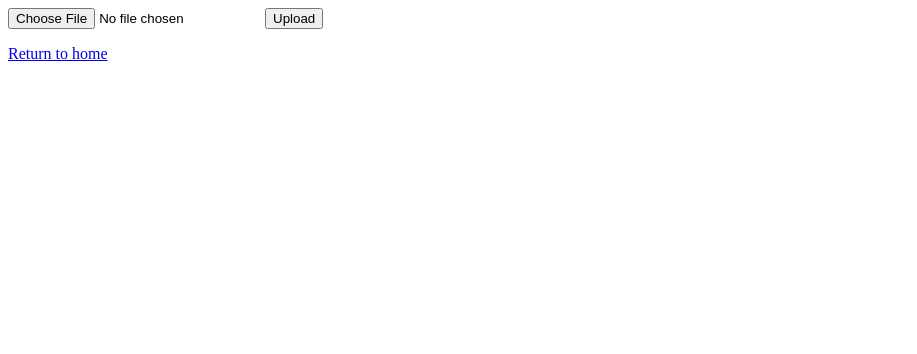
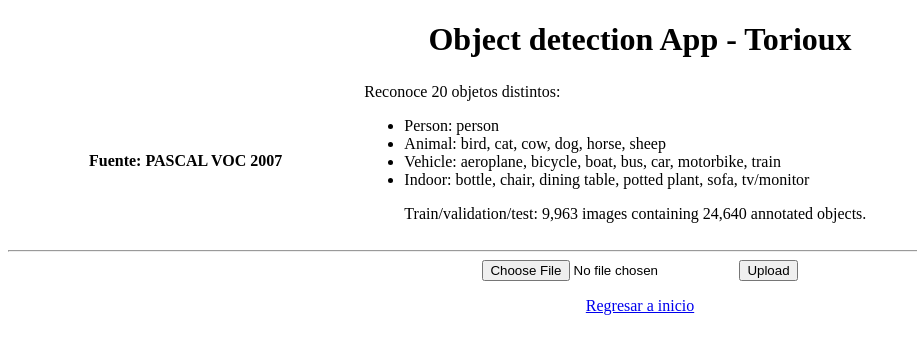
Before and after one commit to jwilliamn/objectdetection, a Django app: page /uploads/simple/ in a window 1280 px wide. Shown: the top 354 px of the page, without its empty margins (0-917 px from the left). Run offline with Django 3.2, Linux system fonts and the light colour scheme; parts of the project's set-up code (start-up, migrations or seed data) failed here and were passed over.

Commit message:
object detection - front end with django almost finished

```diff
--- a/appT/uploads/core/templates/core/simple_upload.html
+++ b/appT/uploads/core/templates/core/simple_upload.html
@@ -3,16 +3,17 @@
 {% load static %}
 
 {% block content %}
-  <form method="post" enctype="multipart/form-data">
+<hr>
+  <form align="center" method="post" enctype="multipart/form-data">
     {% csrf_token %}
     <input type="file" name="myfile">
     <button type="submit">Upload</button>
   </form>
 
   {% if uploaded_file_url %}
-    <p>File uploaded at: <a href="{{ uploaded_file_url }}">{{ uploaded_file_url }}</a></p>
+    <p align="center">File uploaded at: <a href="{{ uploaded_file_url }}">{{ uploaded_file_url }}</a></p>
 
   {% endif %}
 
-  <p><a href="{% url 'home' %}">Return to home</a></p>
+  <p align="center"><a href="{% url 'home' %}">Regresar a inicio</a></p>
 {% endblock %}
--- a/appT/uploads/core/views.py
+++ b/appT/uploads/core/views.py
@@ -44,11 +44,17 @@ def simple_upload(request):
         model = os.path.join(settings.RES_ROOT, model_)
         print("settings.RES_ROOT",  settings.RES_ROOT)
         print("settings.RES_ROOT", model)
-        pred = detection(image, prototxt, model)
-        return render(request, 'core/process.html', {
-            'uploaded_file_url': uploaded_file_url,
-            'pred': pred
-        })
+        succ, pred = detection(image, prototxt, model)
+        print("status: ", succ)
+        if succ == 1:
+            return render(request, 'core/process.html', {
+                'uploaded_file_url': uploaded_file_url,
+                'pred': pred
+            })
+        else:
+            return render(request, 'core/error.html', {
+                'uploaded_file_url': uploaded_file_url
+            })
     return render(request, 'core/simple_upload.html')
 
 def process(request):
@@ -85,6 +91,7 @@ def detection(image, prototxt, model):
     net.setInput(blob)
     detections = net.forward()
 
+    succ = 0
     # Loop over the detections
     for i in np.arange(0, detections.shape[2]):
         confidence = detections[0, 0, i, 2]
@@ -104,8 +111,11 @@ def detection(image, prototxt, model):
             else:
                 y = ini_y + 10
             newI = cv2.putText(image, label, (ini_x, y), cv2.FONT_HERSHEY_SIMPLEX, 0.5, COLORS[id_label], 2)
+            succ = 1
+        else:
+            succ = 0
 
-    cv2.imwrite(os.path.join(output, "predicted.png"), newI)
+    cv2.imwrite(os.path.join(output, "predicted.png"), image)
     #plt.imshow(newI, cmap=plt.cm.gray)
     #plt.show()
-    return os.path.join(settings.OUT_URL, "predicted.png")
+    return succ, os.path.join(settings.OUT_URL, "predicted.png")
--- a/appT/uploads/settings.py
+++ b/appT/uploads/settings.py
@@ -25,7 +25,7 @@ SECRET_KEY = 'e#-^aknk(5k)ej6rh#h$i(%h(m9)-j*lwrc_1dxnk=a@-mixlt'
 # SECURITY WARNING: don't run with debug turned on in production!
 DEBUG = True
 
-ALLOWED_HOSTS = []
+ALLOWED_HOSTS = ['127.0.0.1','http://52.191.194.155']
 
 
 # Application definition
--- a/appT/uploads/templates/base.html
+++ b/appT/uploads/templates/base.html
@@ -2,9 +2,23 @@
 <html>
   <head>
     <meta charset="utf-8">
-    <title>Simple File Upload</title>
+    <title>torioux</title>
   </head>
   <body>
+  	<h1 align="center">Object detection App - Torioux</h1>
+  	<table style="width:100%" align="center">
+
+	    <th>Fuente: PASCAL VOC 2007</th>
+	    <td>Reconoce 20 objetos distintos:
+		<ul>
+		<li>Person: person</li>
+		<li>Animal: bird, cat, cow, dog, horse, sheep</li>
+		<li>Vehicle: aeroplane, bicycle, boat, bus, car, motorbike, train</li>
+		<li>Indoor: bottle, chair, dining table, potted plant, sofa, tv/monitor</li>
+		<p>Train/validation/test: 9,963 images containing 24,640 annotated objects.</p>
+		</ul>
+		</td>
+	</table>
     {% block content %}
     {% endblock %}
   </body>
```
Also changed, not shown: appT/uploads/core/templates/core/error.html (added, +12 -0 lines), appT/uploads/core/templates/core/home.html (+4 -9 lines), appT/uploads/core/templates/core/process.html (+5 -4 lines), appT/output/predicted.png (deleted), appT/uploads/templates/bg.jpg (added).
